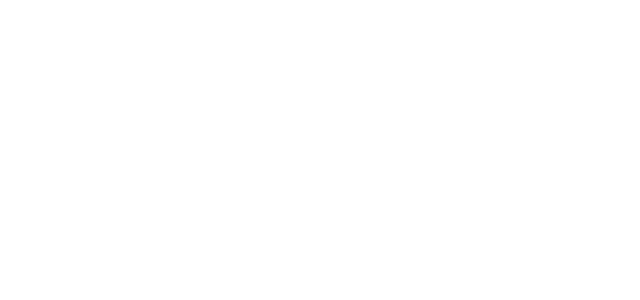
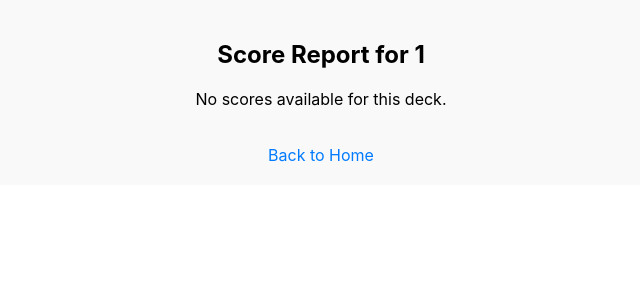
Before and after one commit to AceCanacan/NewLearn, a React (Create React App) app in the folder my-app/: page /score-report/1 in a window 1280 px wide. Before the commit this address had no page. Shown: the top 300 px of the page, without its empty margins (319-959 px from the left). Built offline with nearby package versions, Linux system fonts and the light colour scheme.

Commit message:
added score report

```diff
--- a/my-app/src/App.js
+++ b/my-app/src/App.js
@@ -5,6 +5,7 @@
 import FlashcardInput from './components/FlashcardInput/FlashcardInput';
 import TestYourself from './components/Test/Test';
 import Review from './components/Test/Review';
+import ScoreReport from './components/ScoreReport/ScoreReport';
 
 const CustomRouter = ({ children }) => {
   const navigate = useNavigate();
@@ -75,6 +76,7 @@
             <Route path="/deck/:deckName" element={<FlashcardInput />} />
             <Route path="/test/:deckName" element={<TestYourself />} />
             <Route path="/review/:deckName" element={<Review />} />
+            <Route path="/score-report/:deckName" element={<ScoreReport />} />
           </Routes>
         </div>
       </CustomRouter>
--- a/my-app/src/components/FlashcardInput/FlashcardInput.js
+++ b/my-app/src/components/FlashcardInput/FlashcardInput.js
@@ -364,6 +364,9 @@
           <Link to={`/review/${deckName}`} className="test-link">
             <button>Review</button>
           </Link>
+          <Link to={`/score-report/${deckName}`} className="test-link">
+            <button>View Scores</button>
+          </Link>
         </>
       )}
       <div className="flashcard-list">
--- /dev/null
+++ b/my-app/src/components/ScoreReport/ScoreReport.css
@@ -0,0 +1,28 @@
+.score-report {
+    padding: 20px;
+    background-color: #f9f9f9;
+  }
+
+  .score-report h2 {
+    margin-bottom: 20px;
+  }
+
+  .score-report ul {
+    list-style: none;
+    padding: 0;
+  }
+
+  .score-report li {
+    margin-bottom: 10px;
+  }
+
+  .score-report a {
+    display: inline-block;
+    margin-top: 20px;
+    text-decoration: none;
+    color: #007bff;
+  }
+
+  .score-report a:hover {
+    text-decoration: underline;
+  }
--- /dev/null
+++ b/my-app/src/components/ScoreReport/ScoreReport.js
@@ -0,0 +1,45 @@
+import React, { useState, useEffect } from 'react';
+import { useParams, Link } from 'react-router-dom';
+import './ScoreReport.css';
+
+const ScoreReport = () => {
+  const { deckName } = useParams();
+  const [scores, setScores] = useState([]);
+
+  useEffect(() => {
+    const storedScores = JSON.parse(localStorage.getItem('scores') || '{}');
+    if (storedScores[deckName]) {
+      setScores(storedScores[deckName]);
+    }
+  }, [deckName]);
+
+  return (
+    <div className="score-report">
+      <h2>Score Report for {deckName}</h2>
+      {scores.length === 0 ? (
+        <p>No scores available for this deck.</p>
+      ) : (
+        <ul>
+          {scores.map((scoreEntry, index) => (
+            <li key={index}>
+              <div className="score-entry">
+                <p><strong>Score:</strong> {scoreEntry.score.toFixed(2)}%</p>
+                <p><strong>Date:</strong> {new Date(scoreEntry.date).toLocaleString()}</p>
+                <p><strong>Report:</strong></p>
+                <ul>
+                  <li><strong>Hints Used:</strong> {scoreEntry.report.hintsUsed}</li>
+                  <li><strong>Answers Shown:</strong> {scoreEntry.report.answersShown}</li>
+                  <li><strong>Multiple Attempts:</strong> {scoreEntry.report.multipleAttempts}</li>
+                  <li><strong>Perfectly Answered:</strong> {scoreEntry.report.answeredPerfectly}</li>
+                </ul>
+              </div>
+            </li>
+          ))}
+        </ul>
+      )}
+      <Link to="/">Back to Home</Link>
+    </div>
+  );
+};
+
+export default ScoreReport;
--- a/my-app/src/components/Test/Test.js
+++ b/my-app/src/components/Test/Test.js
@@ -109,7 +109,30 @@
 
     const handleFinish = () => {
       if (correctlyAnsweredQuestions.size === shuffledFlashcards.length) {
+        const finalScore = calculateFinalScore();
+        const scoreEntry = {
+          score: finalScore,
+          date: new Date().toISOString(),
+          report: {
+            hintsUsed: report.hintsUsed,
+            answersShown: report.answersShown,
+            multipleAttempts: report.multipleAttempts,
+            answeredPerfectly: report.answeredPerfectly,
+          }
+        };
+
         setFinished(true);
+
+        // Save the final score with details
+        const storedScores = JSON.parse(localStorage.getItem('scores') || '{}');
+        const updatedScores = {
+          ...storedScores,
+          [deckName]: [...(storedScores[deckName] || []), scoreEntry]
+        };
+        localStorage.setItem('scores', JSON.stringify(updatedScores));
+
+
+        // Clear related local storage items
         localStorage.removeItem(`${deckName}-shuffled`);
         localStorage.removeItem(`${deckName}-currentIndex`);
         localStorage.removeItem(`${deckName}-correctAnswers`);
@@ -141,6 +164,7 @@
         alert("You need to answer all questions correctly before finishing the test.");
       }
     };
+
 
 
 
```
